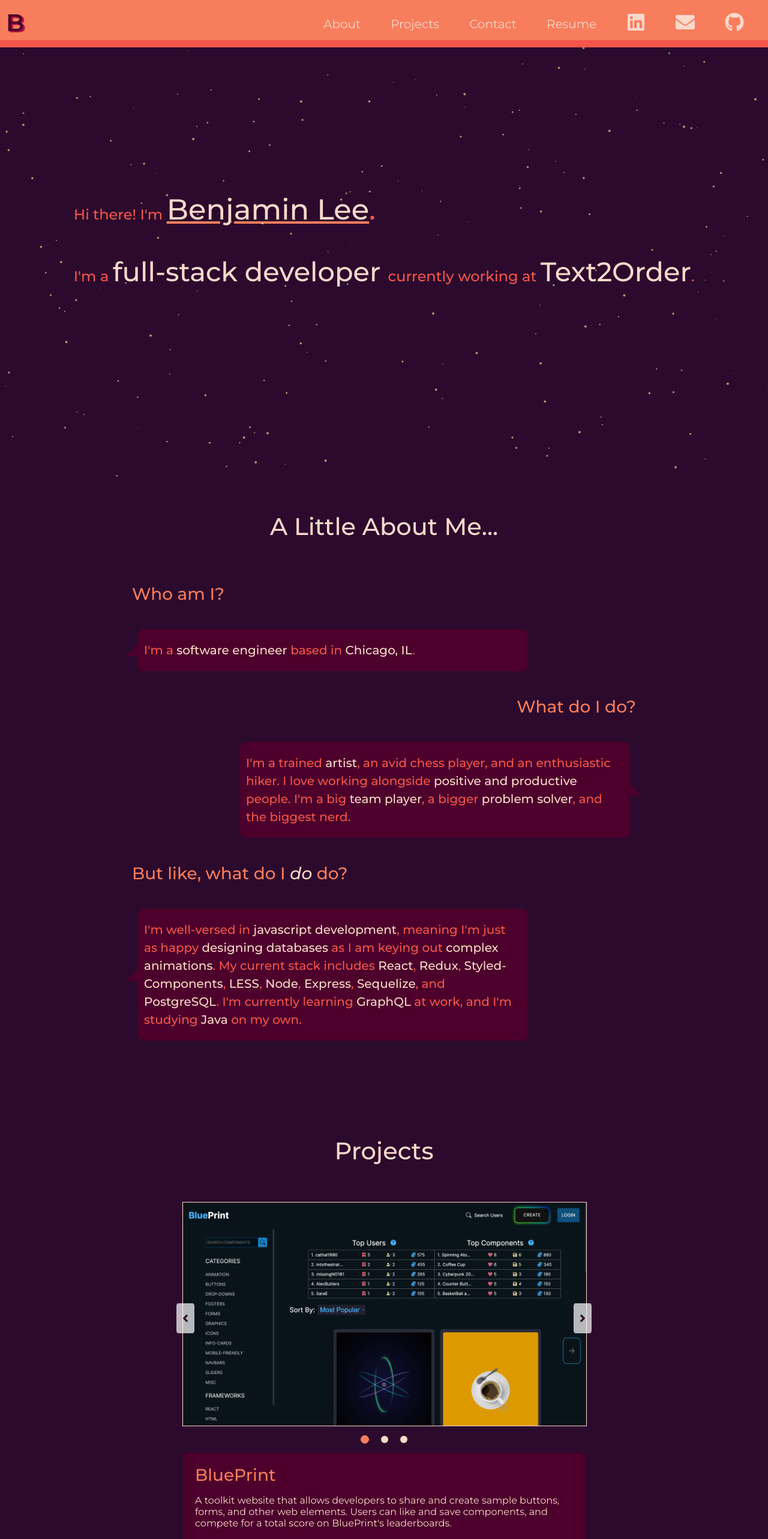
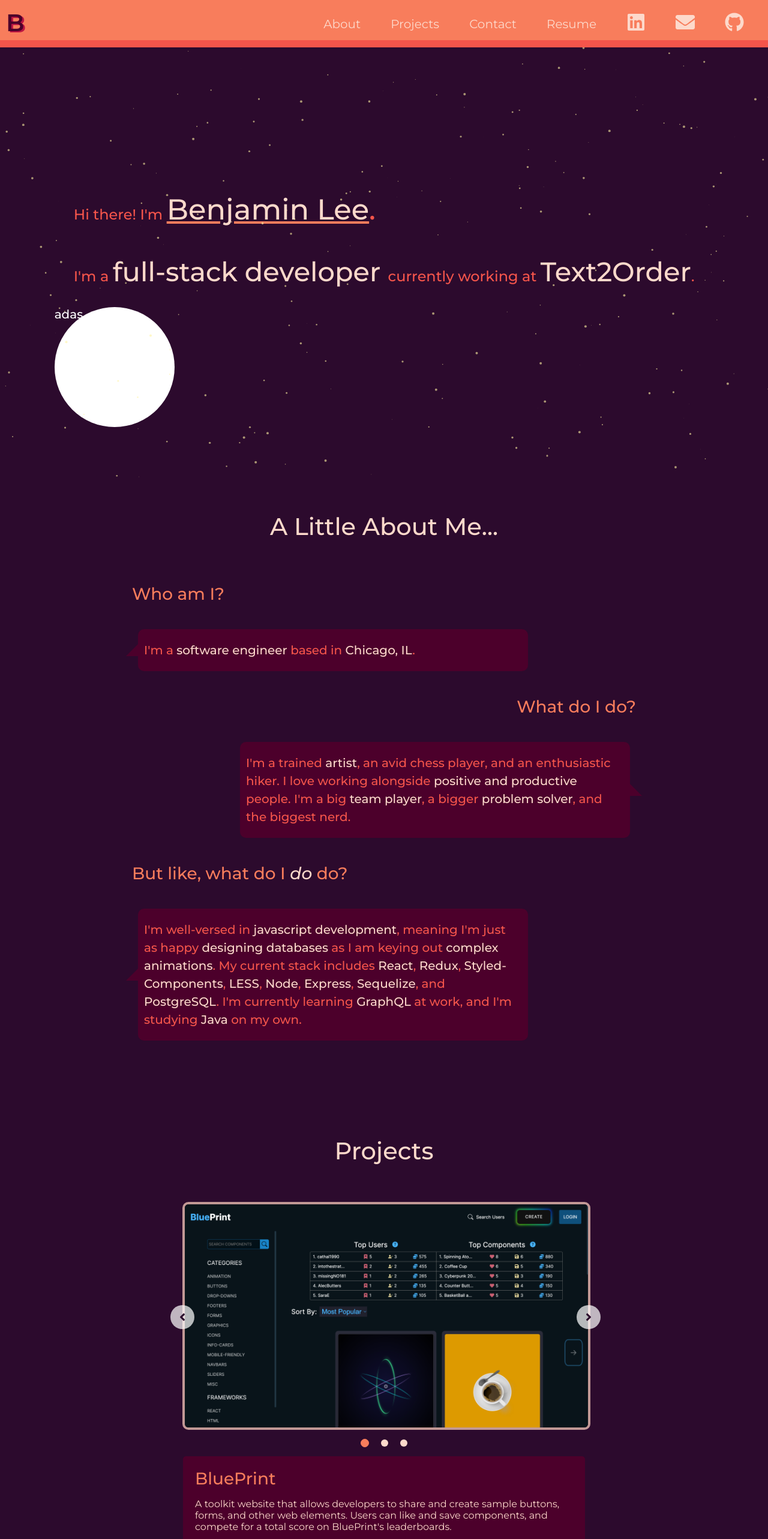
Before and after one commit to benjaminglee/portfolio, a React (Create React App) app: page / in a window 1280 px wide. Shown: the top 2566 px of the page at 60% size. Built offline with nearby package versions, Linux system fonts and the light colour scheme.

Commit message:
initial parallax support

```diff
--- a/src/App.js
+++ b/src/App.js
@@ -4,6 +4,7 @@ import { ThemeProvider } from 'styled-components';
 import { theme } from './styles/constants';
 import Navbar from './components/navbar/Navbar';
 import Footer from './components/footer/Footer';
+import { Parallax, ParallaxLayer } from '@react-spring/parallax';
 
 function App() {
   return (
@@ -11,7 +12,9 @@ function App() {
       <ThemeProvider theme={theme}>
         <GlobalStyles />
         <Navbar />
+
         <Main />
+
         <Footer />
       </ThemeProvider>
     </>
--- a/src/components/about/About.js
+++ b/src/components/about/About.js
@@ -2,6 +2,7 @@ import AboutLayout from './About.layout';
 import Aos from 'aos';
 import 'aos/dist/aos.css';
 import { useEffect } from 'react';
+import ParticlesBackground from '../particles/ParticlesBackground';
 
 const About = () => {
   return (
--- a/src/components/main/Main.js
+++ b/src/components/main/Main.js
@@ -5,18 +5,35 @@ import About from '../about/About';
 import Contact from '../contact/Contact';
 import Aos from 'aos';
 import 'aos/dist/aos.css';
-import { useEffect } from 'react';
+import { useEffect, useState } from 'react';
 import Projects from '../projects/Projects';
+import { Parallax, ParallaxLayer } from '@react-spring/parallax';
 
 const Main = () => {
   useEffect(() => {
     Aos.init();
   }, []);
+  const [offset, setOffset] = useState(0);
+
+  useEffect(() => {
+    const elem = document.getElementById('mainwrapper');
+    console.log(elem.style);
+    console.log(elem);
+    const onScroll = () => {
+      setOffset(window.pageYOffset);
+      console.log(offset);
+    };
+
+    // clean up code
+    window.removeEventListener('scroll', onScroll);
+    window.addEventListener('scroll', onScroll);
+    return () => window.removeEventListener('scroll', onScroll);
+  }, []);
+
   return (
-    <MainLayout theme={theme}>
-      <ParticlesBackground />
-
+    <MainLayout theme={theme} id="mainwrapper">
       <section className="hero" id="hero">
+        <ParticlesBackground />
         <div className="desc-background">
           <div className="name">
             Hi there! I'm{' '}
@@ -55,6 +72,14 @@ const Main = () => {
             </span>
             .
           </div>
+          <div
+            className="moon"
+            style={{
+              transform: `translateY(-${offset * 0.5}px)`,
+            }}
+          >
+            adas
+          </div>
         </div>
       </section>
       <About />
--- a/src/components/main/Main.layout.js
+++ b/src/components/main/Main.layout.js
@@ -1,7 +1,16 @@
 import styled from 'styled-components';
 
 const MainLayout = styled.div`
+  .moon {
+    width: 200px;
+    height: 200px;
+    border-radius: 50%;
+    position: absolute;
+    z-index: -1;
+    background-color: white;
+  }
   overflow-x: hidden;
+  overflow-y: auto;
   section {
     scroll-snap-align: start;
   }
--- a/src/components/slider/Slider.layout.js
+++ b/src/components/slider/Slider.layout.js
@@ -8,7 +8,8 @@ const SliderLayout = styled.div`
     position: relative;
   }
   img {
-    border: 1px solid ${(p) => p.theme.colors.pale};
+    border: 4px solid #c29895;
+    border-radius: 10px;
     max-width: 700px;
     width: 100%;
     object-fit: scale-down;
@@ -26,17 +27,17 @@ const SliderLayout = styled.div`
     }
   }
   .sliderButton {
-    height: 50px;
-    width: 30px;
+    height: 40px;
+    width: 40px;
     display: flex;
     justify-content: center;
     align-items: center;
     text-align: center;
     background-color: rgba(255, 255, 255, 0.7);
-    border-radius: 10%;
+    border-radius: 50%;
     position: absolute;
     top: calc(50% - 20px);
-    left: -10px;
+    left: -20px;
     cursor: pointer;
   }
   .sliderButton:hover {
@@ -44,7 +45,7 @@ const SliderLayout = styled.div`
   }
   #next {
     left: initial;
-    right: -10px;
+    right: -25px;
   }
   .legend {
     width: 100%;
```
